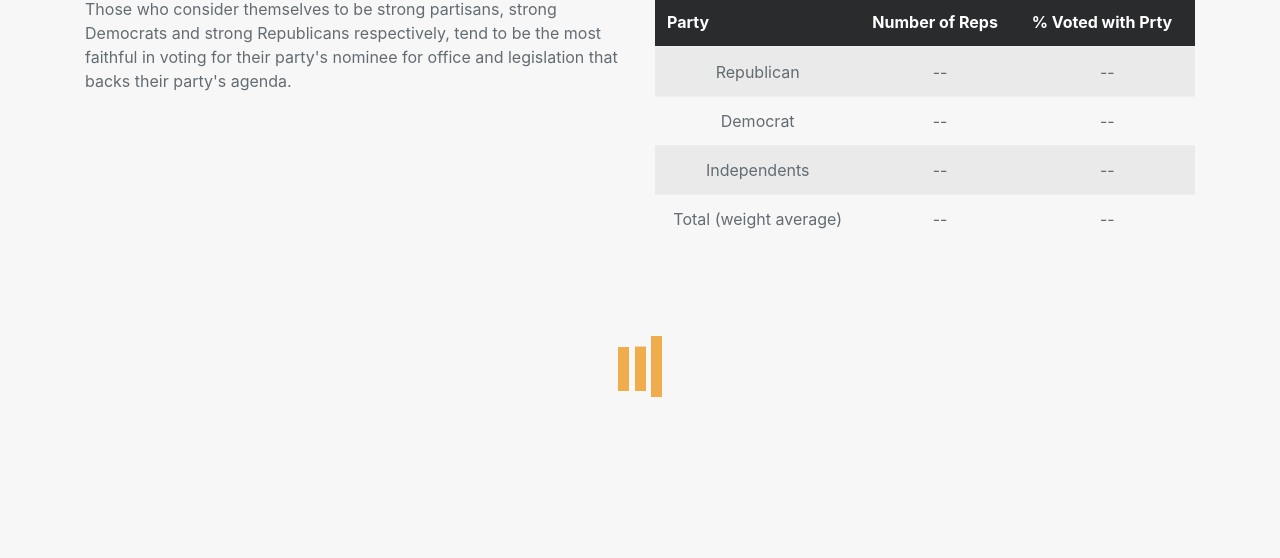
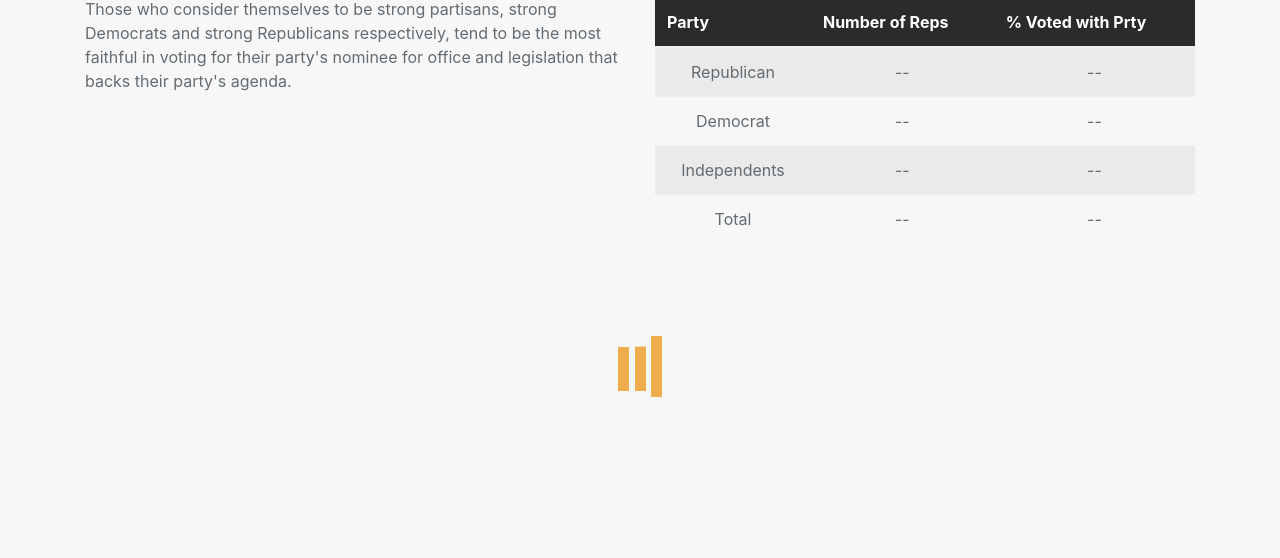
Before and after one commit to thannedel/TGIF-project, a website: page house-party-loyalty-page.html in a window 1280 px wide. Shown: the part 242-800 px from the top of the page. Drawn offline with Linux system fonts and the light colour scheme; no server answers.

Commit message:
weighted average

```diff
--- a/house-party-loyalty-page.html
+++ b/house-party-loyalty-page.html
@@ -123,7 +123,7 @@
                                                 <td id="Indvote">--</td>
                                             </tr>
                                             <tr>
-                                                <td>Total (weight average)</td>
+                                                <td>Total</td>
                                                 <td id="totalnum">--</td>
                                                 <td id="totalvote">--</td>
                                             </tr>
```
Also changed, not shown: senate-attendance.html (+1 -1 lines), senate-party-loyalty-page.html (+1 -1 lines).
